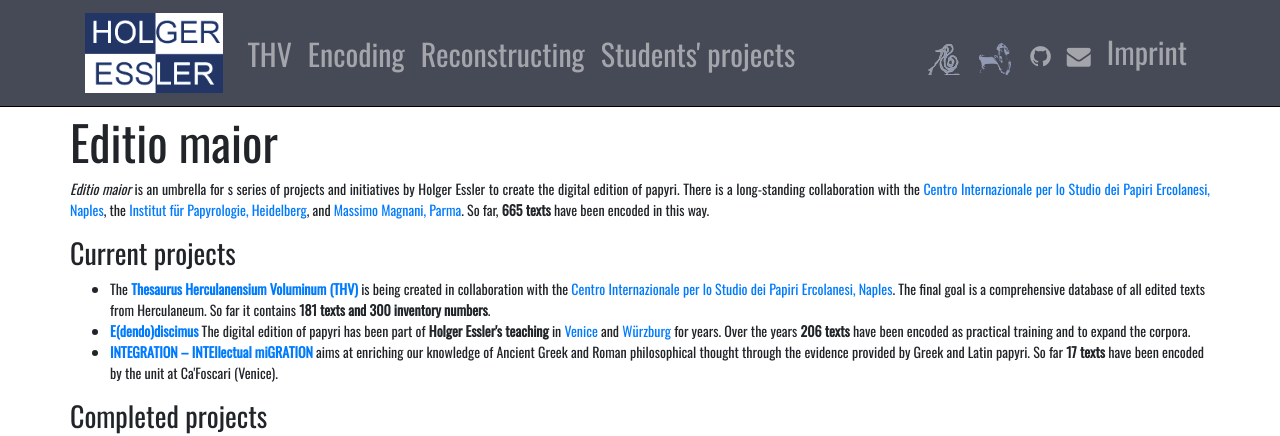
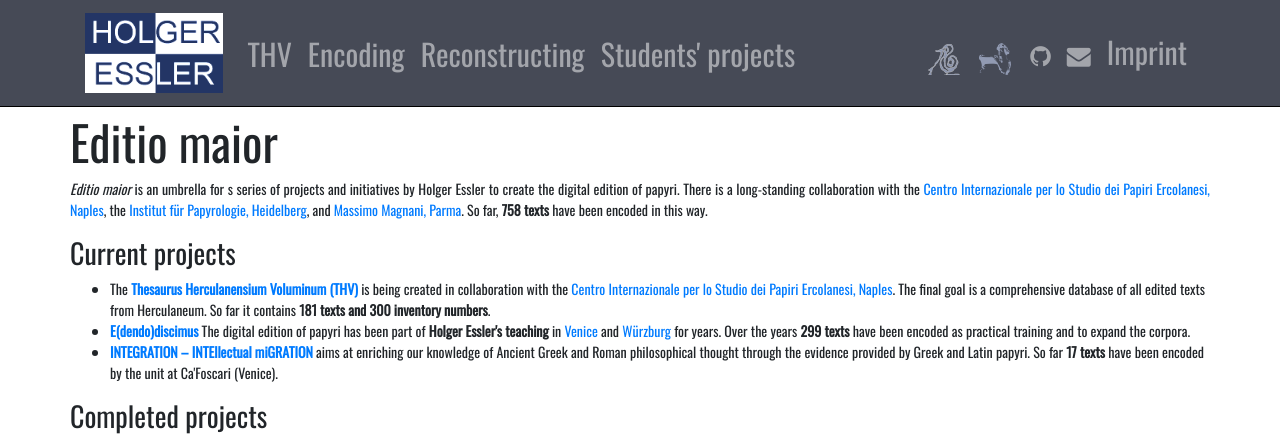
Before and after one commit to HolgerEssler/HolgerEssler.github.io, a Jekyll site: the page built from editio.html, in a window 1280 px wide and 934 px high. Shown: the top 436 px of the window. Built offline with Jekyll 4.4.1, drawn with Linux system fonts in a browser that asks for light colours; nearby versions of some CDN libraries.

Commit message:
Update numbers of encoded texts.

```diff
--- a/ediscimus.html
+++ b/ediscimus.html
@@ -20,7 +20,7 @@
               <p>Teaching with digital editions</p></div>
             </div>
             <div class="row">
-              <p><em>Edendo discimus</em>  part of the <a href="editio.html">editio maior</a> initiative. The aim of this project is to integrate digital editions more and more into traditional teaching. This page lists the 206 text encodings of papyri produced so far in various workshops and regular papyrological courses by Holger Essler. May the overview serve as a nice reminder for the participants and as an incentive for other colleagues to become active in this direction themselves. The papyri encoded in classes taught by Federica Nicolardi are listed below. Holger Essler was responsible for the final editing of all texts.
+              <p><em>Edendo discimus</em>  part of the <a href="editio.html">editio maior</a> initiative. The aim of this project is to integrate digital editions more and more into traditional teaching. This page lists the 299 text encodings of papyri produced so far in various workshops and regular papyrological courses by Holger Essler. May the overview serve as a nice reminder for the participants and as an incentive for other colleagues to become active in this direction themselves. The papyri encoded in classes taught by Federica Nicolardi are listed below. Holger Essler was responsible for the final editing of all texts.
             </div>
             <div class="row">
               <h3>Courses taught at <a href="https://www.klassphil.uni-wuerzburg.de/startseite/">University of Würzburg</a></h3>
--- a/editio.html
+++ b/editio.html
@@ -20,7 +20,7 @@
               <div>Editio maior</div>
             </div>
             <div class="row">
-              <p><em>Editio maior</em> is an umbrella for s series of projects and initiatives by Holger Essler to create the digital edition of papyri. There is a long-standing collaboration with the <a href="https://cispe.org/">Centro Internazionale per lo Studio dei Papiri Ercolanesi, Naples</a>, the <a href="https://www.uni-heidelberg.de/fakultaeten/philosophie/zaw/papy/">Institut für Papyrologie, Heidelberg</a>, and <a href="https://www.unipr.it/ugov/person/21578">Massimo Magnani, Parma</a>. So far, <strong>665 texts</strong> have been encoded in this way.</p>
+              <p><em>Editio maior</em> is an umbrella for s series of projects and initiatives by Holger Essler to create the digital edition of papyri. There is a long-standing collaboration with the <a href="https://cispe.org/">Centro Internazionale per lo Studio dei Papiri Ercolanesi, Naples</a>, the <a href="https://www.uni-heidelberg.de/fakultaeten/philosophie/zaw/papy/">Institut für Papyrologie, Heidelberg</a>, and <a href="https://www.unipr.it/ugov/person/21578">Massimo Magnani, Parma</a>. So far, <strong>758 texts</strong> have been encoded in this way.</p>
             </div>
             <div class="row">
               <h3>Current projects</h3>
@@ -28,7 +28,7 @@
             <div class="row">
               <ul>
                 <li>The <strong><a href="/thv">Thesaurus Herculanensium Voluminum (THV)</a></strong> is being created in collaboration with the <a href="https://cispe.org/">Centro Internazionale per lo Studio dei Papiri Ercolanesi, Naples</a>. The final goal is a comprehensive database of all edited texts from Herculaneum. So far it contains <strong>181 texts and 300 inventory numbers</strong>.</li>
-                <li><strong><a href="/ediscimus">E(dendo)discimus</a></strong> The digital edition of papyri has been part of <strong>Holger Essler's teaching</strong> in <a href="www.unive.it/persone/holger.essler">Venice</a> and <a href="https://www.klassphil.uni-wuerzburg.de/startseite/">Würzburg</a> for years. Over the years <strong>206 texts</strong> have been encoded as practical training and to expand the corpora.</li>
+                <li><strong><a href="/ediscimus">E(dendo)discimus</a></strong> The digital edition of papyri has been part of <strong>Holger Essler's teaching</strong> in <a href="www.unive.it/persone/holger.essler">Venice</a> and <a href="https://www.klassphil.uni-wuerzburg.de/startseite/">Würzburg</a> for years. Over the years <strong>299 texts</strong> have been encoded as practical training and to expand the corpora.</li>
                 <li><strong><a href="/integration">INTEGRATION – INTEllectual miGRATION</a></strong> aims at enriching our knowledge of Ancient Greek and Roman philosophical thought through the evidence provided by Greek and Latin papyri. So far <strong>17 texts</strong> have been encoded by the unit at Ca'Foscari (Venice).</li>
               </ul>
             </div>
```
